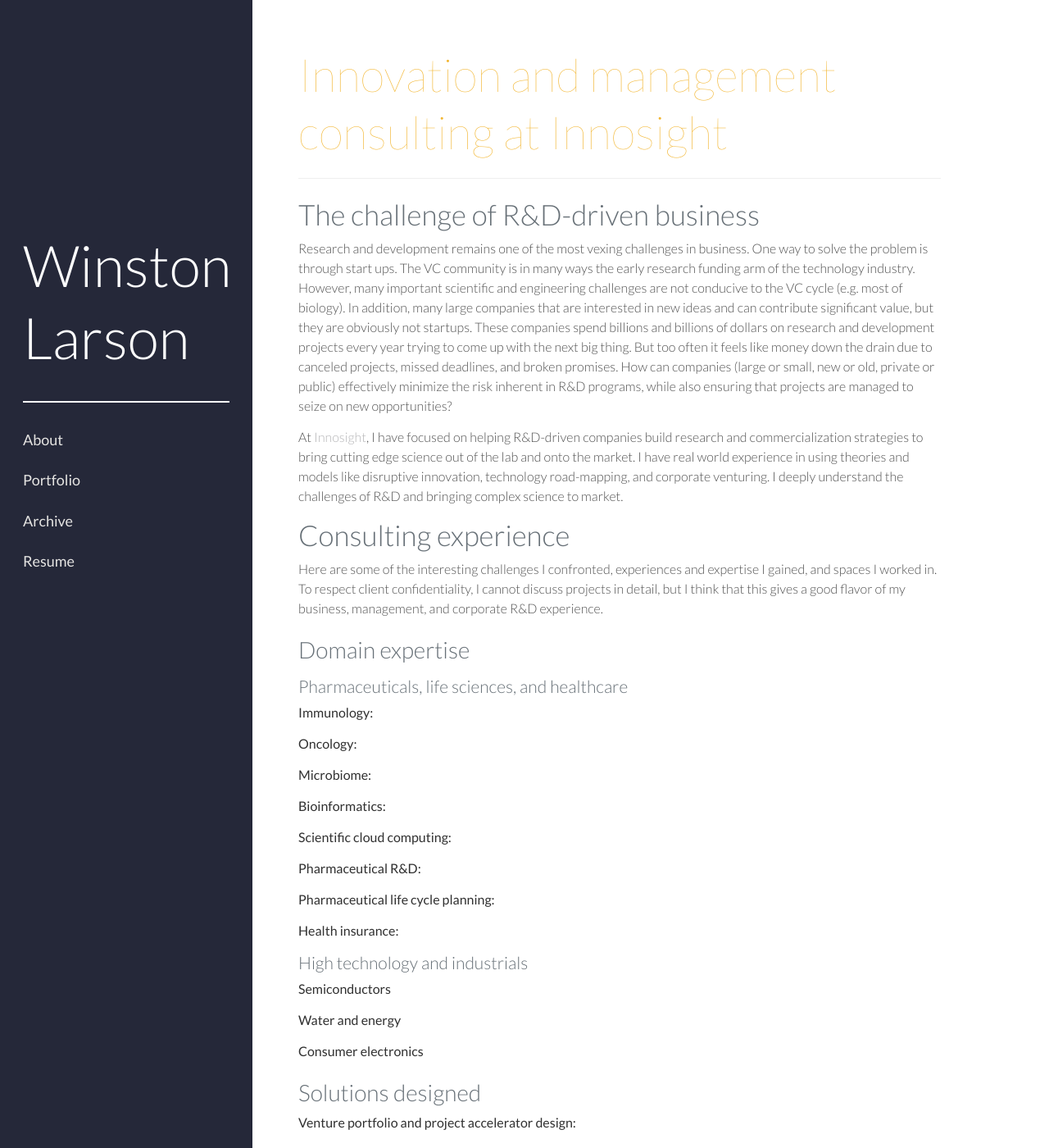
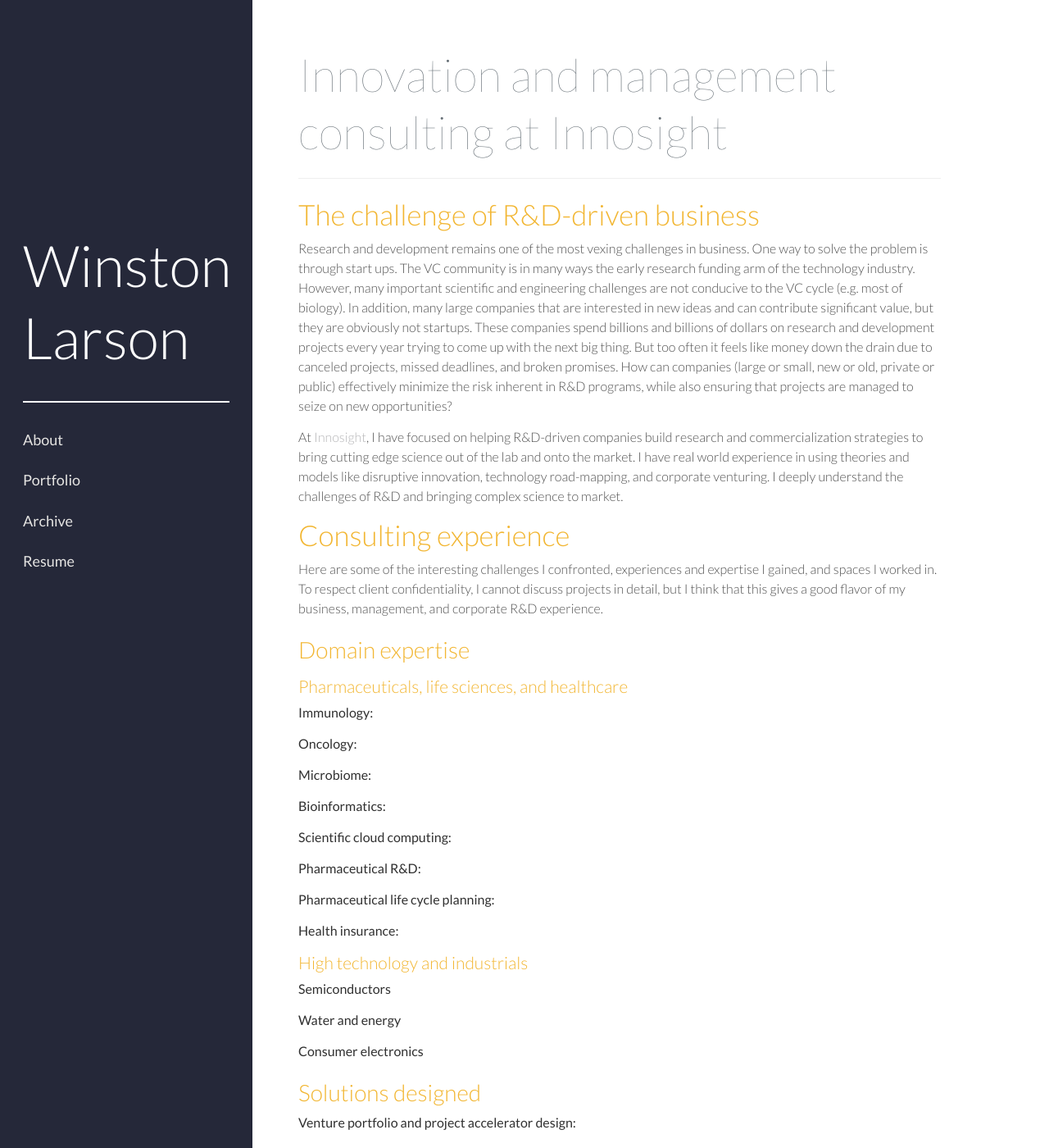
Before and after one commit to winstonlarson/old_website, a Jekyll site: the page built from innosight.md, in a window 1280 px wide and 1400 px high. Shown: the whole window at 82% size. Built offline with Jekyll 4.4.1, drawn with Linux system fonts in a browser that asks for light colours; some web fonts are replaced.

Commit message:
another shot

```diff
--- a/public/css/poole.css
+++ b/public/css/poole.css
@@ -68,7 +68,7 @@ body {
 a, h1, h2, h3, h4, h5, h6, .page-title,
 .post-title,
 .post-title a {
-  color: #f2b632;/*152737*/
+  color: #677077;/*152737*/
 }
 
 a.page-title:hover {
@@ -96,7 +96,7 @@ h1, h2, h3, h4, h5, h6 {
   font-weight: 300;
   line-height: 1.25;
   text-rendering: optimizeLegibility;
-  color: #677077; /*8A949A;*/
+  color: #f2b632; /*f2b632;*/
 }
 h1 {
   font-size: 3.25rem;
```
